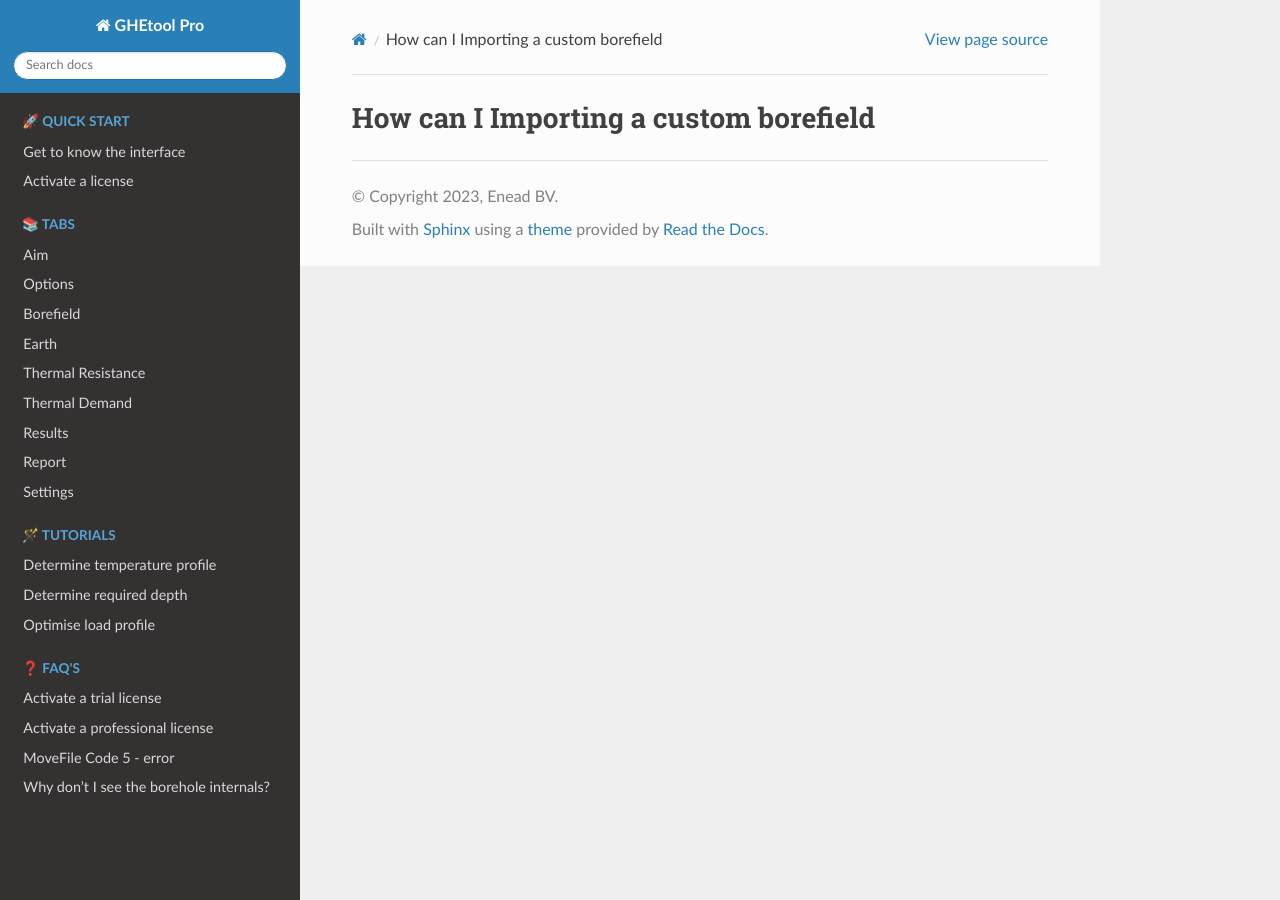
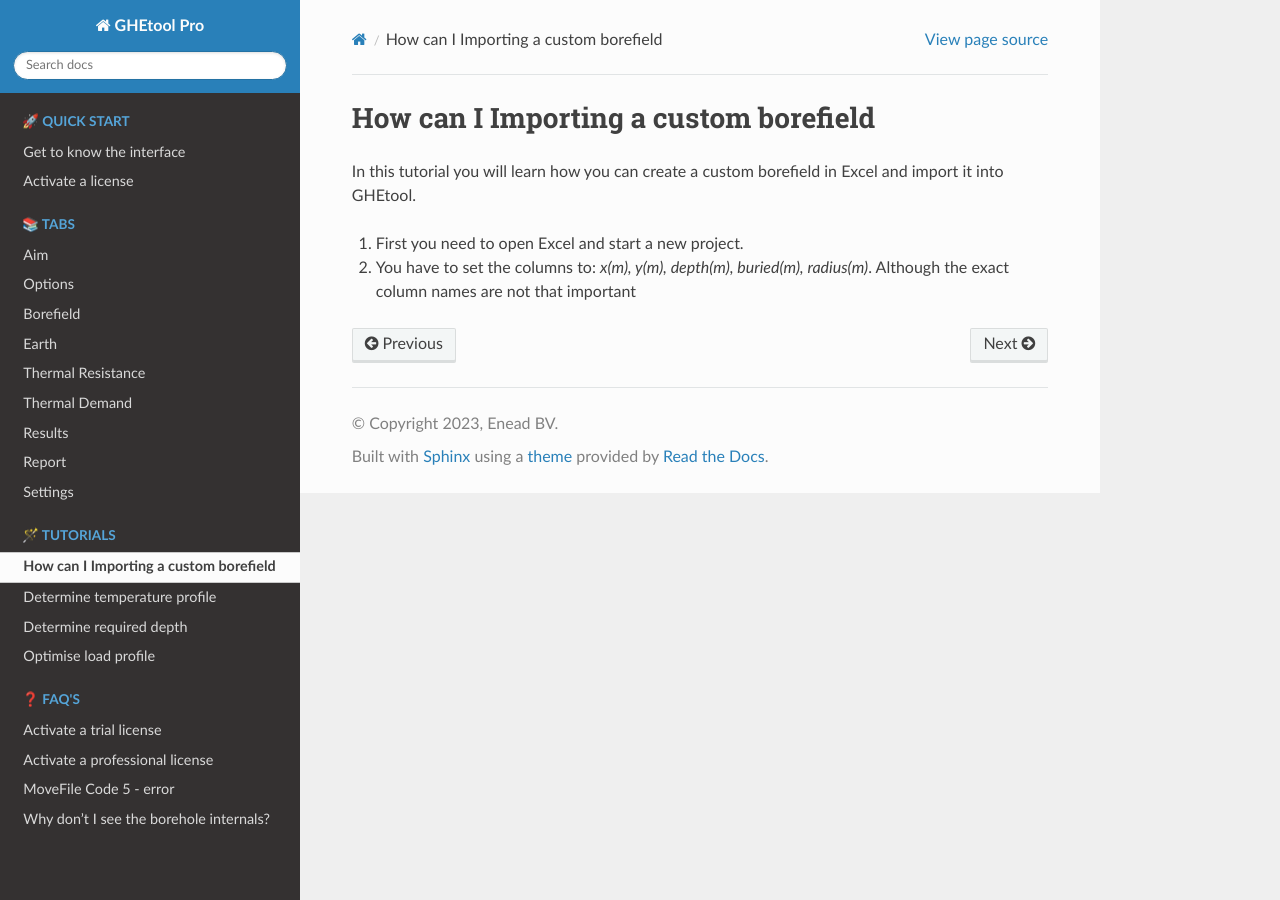
Before and after one commit to novakgeoenergie/GHEToolManual, a Sphinx documentation site: the page built from docs/sources/tutorial/create_custom_borefield.rst, in a window 1280 px wide. Built offline with Sphinx 7.4.7 and the Read the Docs theme 2.0.0, drawn with Linux system fonts in a browser that asks for light colours; formulas are drawn with MathJax 3; pages that are not in the unit, such as notebooks, are missing from menus.

Commit message:
Update in borefield

```diff
--- a/docs/index.rst
+++ b/docs/index.rst
@@ -30,6 +30,7 @@
     :maxdepth: 1
     :hidden:
 
+    sources/tutorial/create_custom_borefield.rst
     sources/tutorial/determine_temperature_profile.rst
     sources/tutorial/determine_required_depth.rst
     sources/tutorial/optimise_load_profile.rst
--- a/docs/sources/General/borefield_general_description.rst
+++ b/docs/sources/General/borefield_general_description.rst
@@ -9,12 +9,12 @@
 * **Borehole spacing length [m]** This is the distance between consecutive boreholes in the length direction.
 
 * **Number of boreholes in the width direction [-]** This is the number of boreholes in the width direction.
-    If you multiply this with the borehole spacing in the width direction, you get the total borefield width.
+  If you multiply this with the borehole spacing in the width direction, you get the total borefield width.
 
 * **Number of boreholes in the length direction [-]** This is the number of boreholes in the length direction.
-    If you multiply this with the borehole spacing in the length direction, you get the total borefield length.
+  If you multiply this with the borehole spacing in the length direction, you get the total borefield length.
 
 * **Buried depth [m]** The level at which the borehole starts, relative to the ground level. It can be seen as the
-    depth at which the horizontal pipes are installed.
+  depth at which the horizontal pipes are installed.
 
 * **Borehole radius [m]** This is the radius of the drilled hole, which is typically between 0,06-0,1m.
--- a/docs/sources/tutorial/create_custom_borefield.rst
+++ b/docs/sources/tutorial/create_custom_borefield.rst
@@ -2,3 +2,8 @@
 
 How can I Importing a custom borefield
 ######################################
+In this tutorial you will learn how you can create a custom borefield in Excel and import it into GHEtool.
+
+#. First you need to open Excel and start a new project.
+#. You have to set the columns to: *x(m), y(m), depth(m), buried(m), radius(m)*. Although the exact column names are not
+   that important
--- a/docs/sources/tutorial/tutorial.rst
+++ b/docs/sources/tutorial/tutorial.rst
@@ -6,6 +6,7 @@ Please find our tutorials of GHEtool Pro below!
 .. toctree::
     :maxdepth:1
 
+    /create_custom_borefield.rst
     /determine_temperature_profile.rst
     /determine_required_depth.rst
     /optimise_load_profile.rst
```
Also changed, not shown: docs/sources/tabs/borefield.rst (+7 -6 lines).
